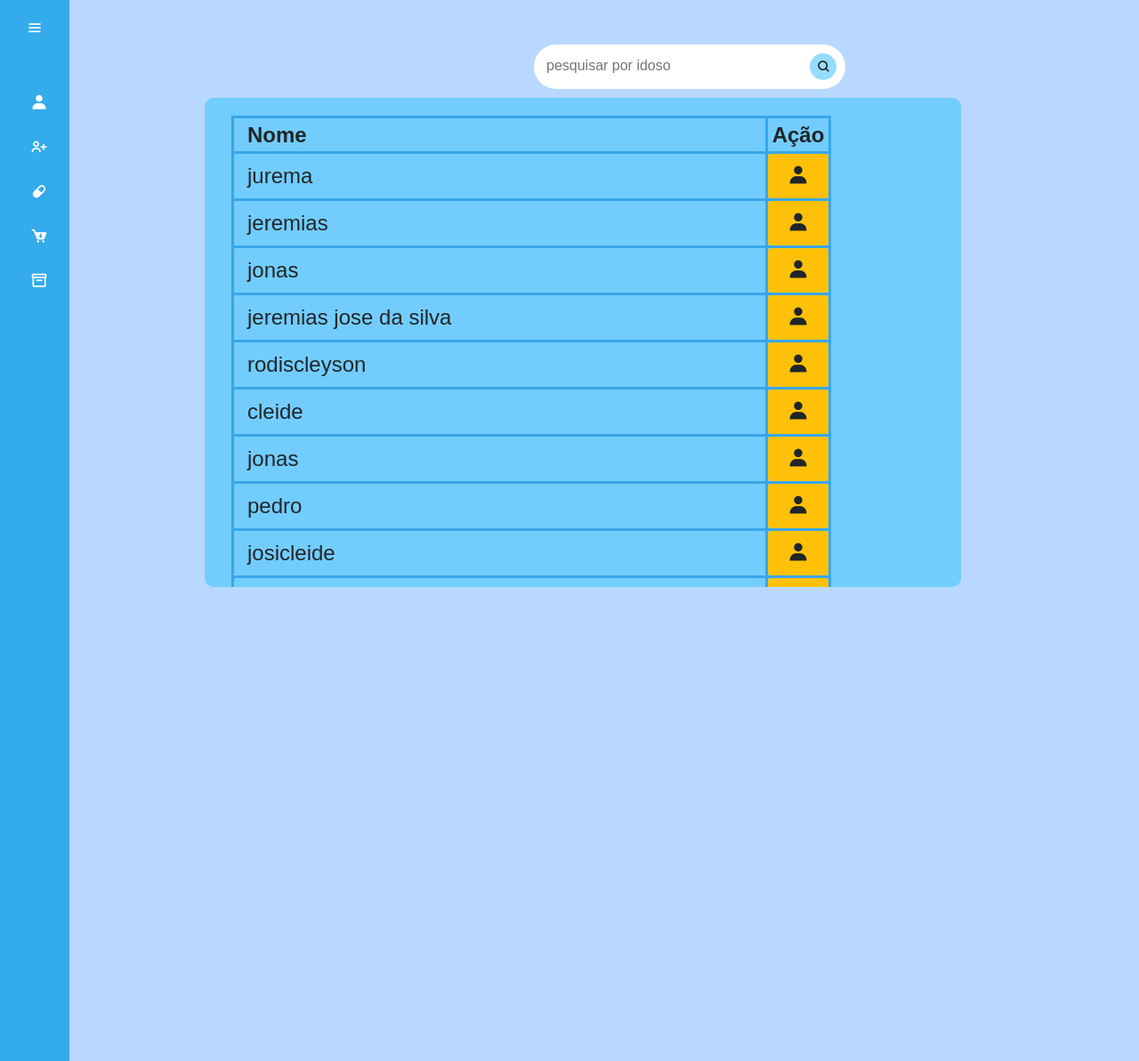
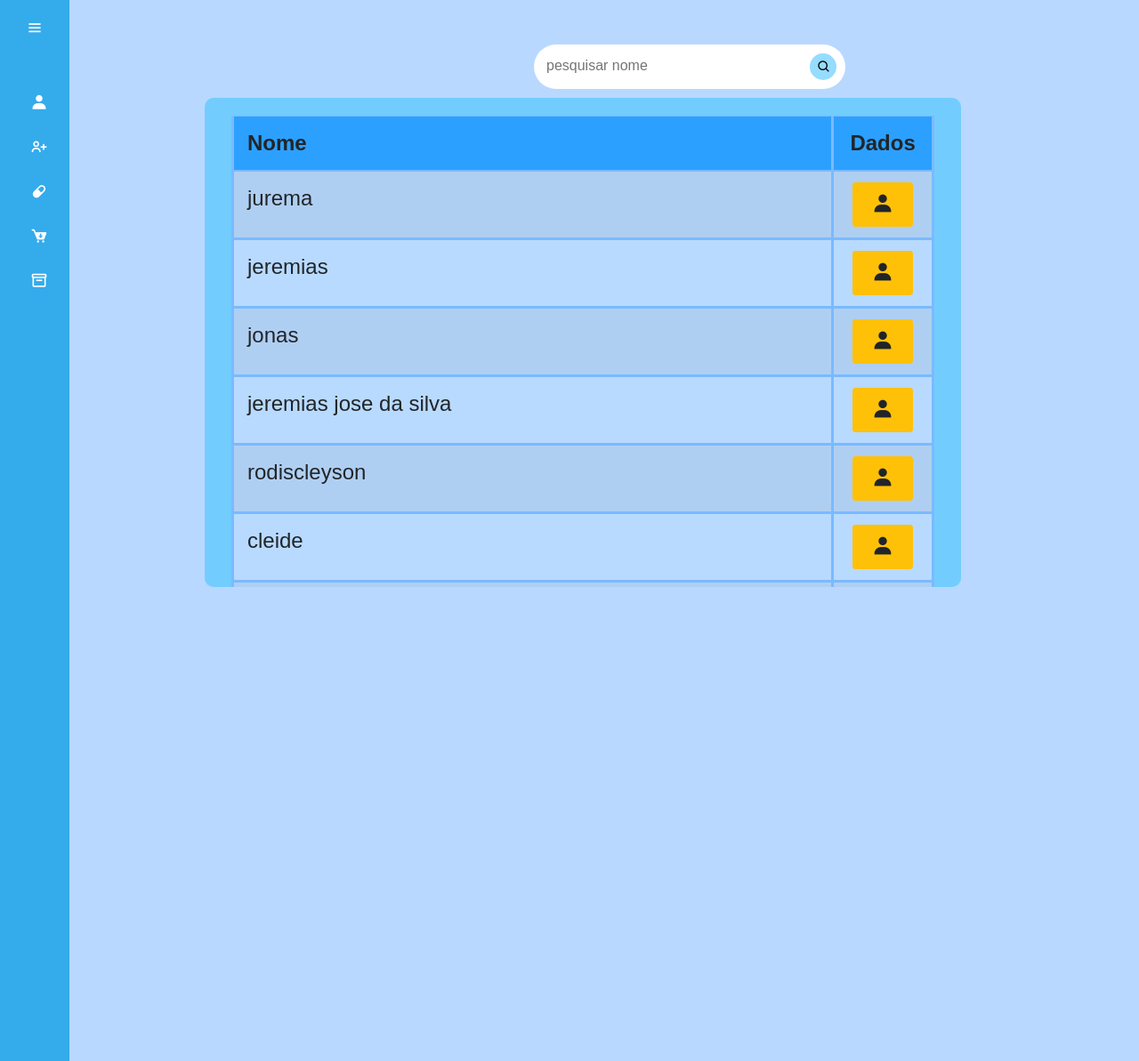
Before and after one commit to gregory1302/tcc2, a PHP site: page /listaidoso.php in a window 1280 px wide. Shown: the top 1193 px of the page at 89% size. Run offline with PHP 8.4, Linux system fonts and the light colour scheme; data comes from the database, SQL or seed files in the repository.

Commit message:
Add files via upload

```diff
--- a/telastcc.com/css/lista.css
+++ b/telastcc.com/css/lista.css
@@ -34,16 +34,19 @@
     border-width: medium;
     border-style: solid;
     border-color: rgb(57, 166, 233);
-    border-radius: 10px;
+    /* border-radius: 10px; */
     text-align: left;
     font-size: x-large;
 
+}
+#table {
+    border-radius: 10px;
 }
 
 /* tamanho do nome dos idosos */
 td.texto, th.texto {
     width: 600px;
-    height: 40px;
+    height: 30px;
     padding-left: 15px;
 }
 
@@ -57,7 +60,12 @@
     width: 50px;
     height: 40px;
 }
-
+thead{
+    background-color: #2ca0ff;
+}
+.texto {
+    width: 30px;
+}
 /* tamanho dos icones da lista */
 .text-center i {
     font-size: 25px;
--- a/telastcc.com/css/navteste4.css
+++ b/telastcc.com/css/navteste4.css
@@ -95,7 +95,7 @@
     pointer-events: none;
     display: block;
 }
-.sidebar.active ul li .tooltip{
+.sidebar.active ul li{
     display: block;
 }
 /*.tooltip#cadremed {
@@ -225,3 +225,11 @@
     color: #11101d;
     background: #fff;
     }
+
+    #cadlinha {
+        width: 200px;
+    }
+
+    .sidebar.active .tooltip{
+        display: none;
+    }
--- a/telastcc.com/estoque.php
+++ b/telastcc.com/estoque.php
@@ -19,17 +19,19 @@
     include("navbar.html");
     include("conexao.php"); ?>
     <div id="lista-conteiner">
-        <table>
+        <table class="table table-primary">
+            <thead class="thead">
                 <tr>
                     <th class="id">ID</th>
                     <th class="texto">Nome</th>
                     <th class="text-center">Dosagem</th>
                     <th class="texto">descricao</th>
                     <th class="texto">Quantidade de Caixas</th>
-                <th class="texto">Comprimidos em Cada Caixa</th>
+                    <th class="texto">CP por Caixa</th>
                     <th class="texto">Total de Comprimidos</th>
                     <th class="texto">Observação</th>
                 </tr>
+            </thead>
             <tbody>
 
                 <?php
--- a/telastcc.com/listaidoso.php
+++ b/telastcc.com/listaidoso.php
@@ -56,19 +56,21 @@
 	<form action="listaidoso.php" name="pesquisa_idoso">
 		<div class="search-box">
 			<!-- <label>Pesquise o nome do Idoso</label><br> -->
-			<input type="text" class="search-text" placeholder="pesquisar por idoso" name="pesquisa_idoso">
+			<input type="text" class="search-text" placeholder="pesquisar nome" name="pesquisa_idoso">
 			<button class="pesquisa"><i style="padding-top: 7px; padding-left: 2px; width: 50px; height: 20px" class='bx bx-search'></i></button>
 	</form>
 	</div>
 	<div>
 		<?php include("navbar.html")   ?>
 		<div id="lista-conteiner">
-			<table>
+			<table id="table" class="table table-striped table-primary">
+				<thead class="thead">
 					<tr>
 						<!-- <th class="id">ID</th> -->
 						<th class="texto">Nome</th>
-					<th class="text-center" colspan="2">Ação</th>
+						<th class="text-center" colspan="2">Dados</th>
 					</tr>
+				</thead>
 				<tbody>
 
 					<?php
@@ -76,7 +78,7 @@
 					if (isset($_GET['pesquisa_idoso'])) {
 						$pesquisa_idoso = "%" . trim($_GET['pesquisa_idoso']) . "%";
 						echo $pesquisa_idoso;
-						$sql = "SELECT * FROM 'idosos' WHERE 'nome_idoso' LIKE '%ju%'";
+						$sql = "SELECT * FROM 'idosos' WHERE 'nome_idoso' LIKE %pesquisa_idoso";
 						$rs = mysqli_query($con, $sql);
 						while ($linha = mysqli_fetch_array($rs)) {
 					?>
@@ -91,19 +93,7 @@
 
 							</tr>
 						<?php }
-					} /*?>
-						$pesquisa_idoso = "%" . trim($_GET['pesquisa_idoso']) . "%";
-
-						$dbh = new PDO('mysql:host=127.0.0.1;dbname=medlar', 'root', '');
-
-						$sth = $dbh->prepare('SELECT * FROM ´idosos´ WHERE ´nome_idoso´ LIKE :nome');
-						$sth->bindParam(':nome', $nome, PDO::PARAM_STR);
-						$sth->execute();
-
-						$resultados = $sth->fetchAll(PDO::FETCH_ASSOC);
-						print_r($resultados);
-						exit;
-						}*/
+					} else {
 						$sql = "select * from idosos";
 						$rs = mysqli_query($con, $sql);
 						while ($linha = mysqli_fetch_array($rs)) {
@@ -118,13 +108,28 @@
 
 
 							</tr>
-					<?php } ?>
+					<?php }
+					} ?>
 
 		</div>
 	</div>
 	</tbody>
 
 	</table>
+	<?php
+	/*?>
+						$pesquisa_idoso = "%" . trim($_GET['pesquisa_idoso']) . "%";
+
+						$dbh = new PDO('mysql:host=127.0.0.1;dbname=medlar', 'root', '');
+
+						$sth = $dbh->prepare('SELECT * FROM ´idosos´ WHERE ´nome_idoso´ LIKE :nome');
+						$sth->bindParam(':nome', $nome, PDO::PARAM_STR);
+						$sth->execute();
+
+						$resultados = $sth->fetchAll(PDO::FETCH_ASSOC);
+						print_r($resultados);
+						exit;
+						}*/ ?>
 </body>
 
 </html>
--- a/telastcc.com/navbar.html
+++ b/telastcc.com/navbar.html
@@ -28,21 +28,21 @@
             <li>
                 <a href="cadastroidoso.php">
                     <i class='bx bx-user-plus' ></i>
-                <span class="links_name">Cadastro Idosos</span>
+                <span class="links_name">Cadastro de Idosos</span>
                 </a>
                 <span class="tooltip">Cadastro de Idosos</span>
             </li>            <li>
                 <a href="cadastromedgener.php">
                     <i class='bx bxs-capsule'></i>
-                <span id="cadremed" class="links_name">Cadastro Medicamentos</span>
+                <span id="cadremed" class="links_name">Cadastro de Medicamentos</span>
                 </a>
-                <span class="tooltip">Cadastro Medicamentos</span>
+                <span id="cadlinha" class="tooltip">Cadastro de Medicamentos</span>
             </li>
             <li>
                 <a href="cadastroestoque.php">
                     <i class='bx bxs-cart-download' ></i></i>                <span class="links_name">Cadastro Estoque</span>
                 </a>
-                <span class="tooltip">Cadastro de Estoque</span>
+                <span id="cadlinha" class="tooltip">Cadastro de Estoque</span>
              </li>          <li>
                 <a href="estoque.php">
                     <i class='bx bx-box'></i>
```
Also changed, not shown: telastcc.com/css/estoque.css (+9 -6 lines). Lines whose indentation alone changed are shown as unchanged.
